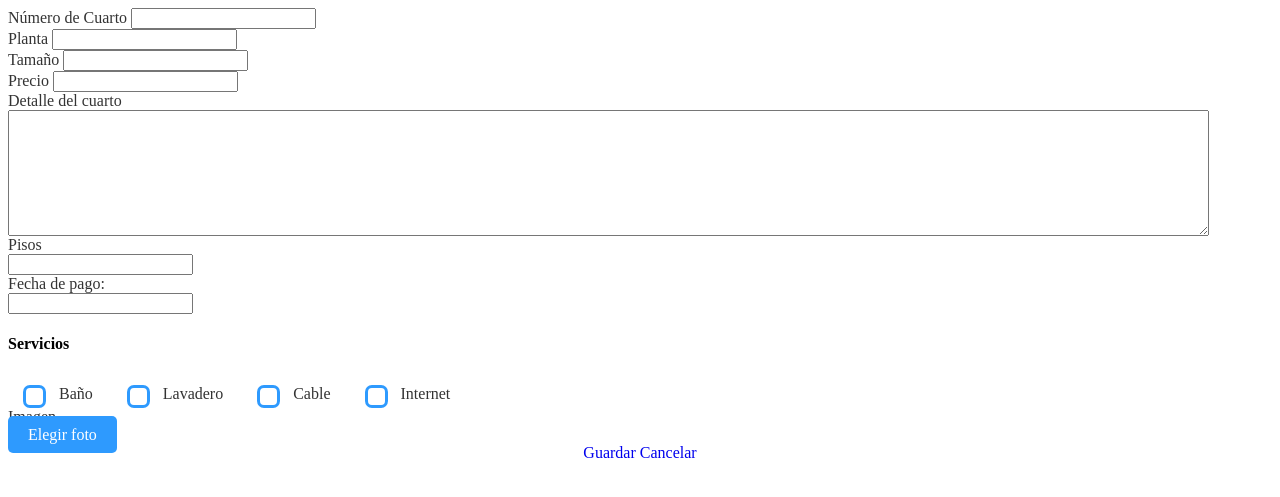
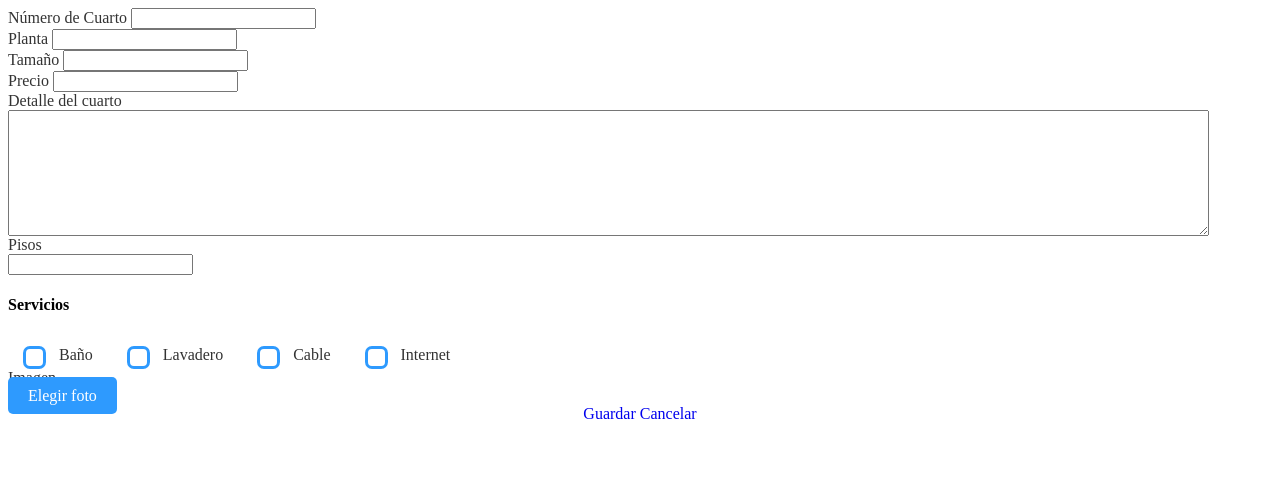
Before and after one commit to sanz11/devdewhouse, a CodeIgniter app: the page made by application/views/nueva_habitacion.php in a window 1280 px wide. Shown: the top 497 px of the page. Run offline with CodeIgniter, Linux system fonts and the light colour scheme.

Commit message:
probando3

```diff
--- a/application/views/nueva_habitacion.php
+++ b/application/views/nueva_habitacion.php
@@ -320,12 +320,12 @@
                                    <input type="text" name="floors" id="floors">
                              </div>
                         </div>
-                        <div class="col-md-6">
+                        <!--<div class="col-md-6">
                              <div class="form-group ">
                                    <label>Fecha de pago:</label><br>
                                    <input type="text" name="datepay" id="datepay">
                              </div>
-                         </div>
+                         </div>-->
 				     </div>
 				 <div class="row">
                   <div class="col-md-6">
```
